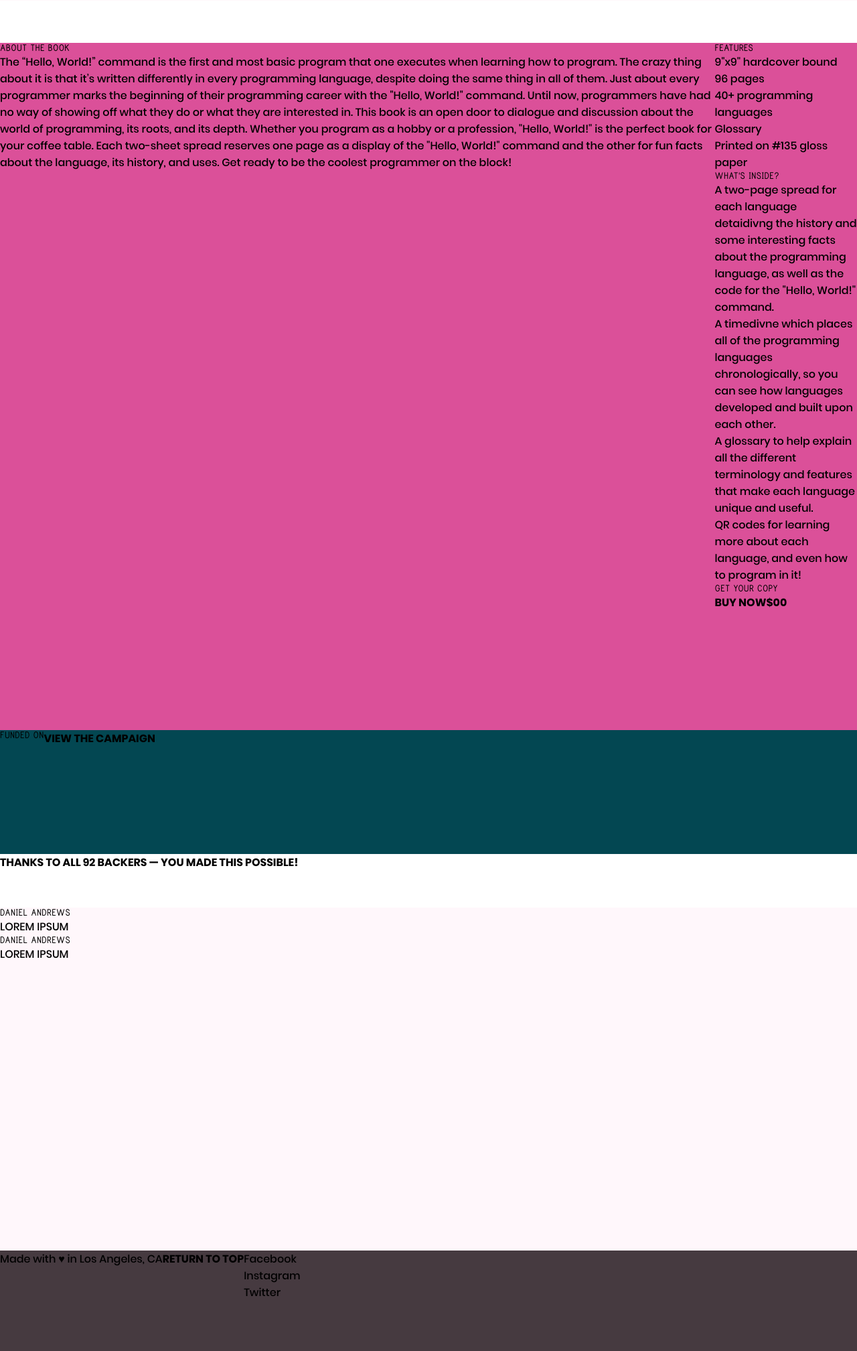
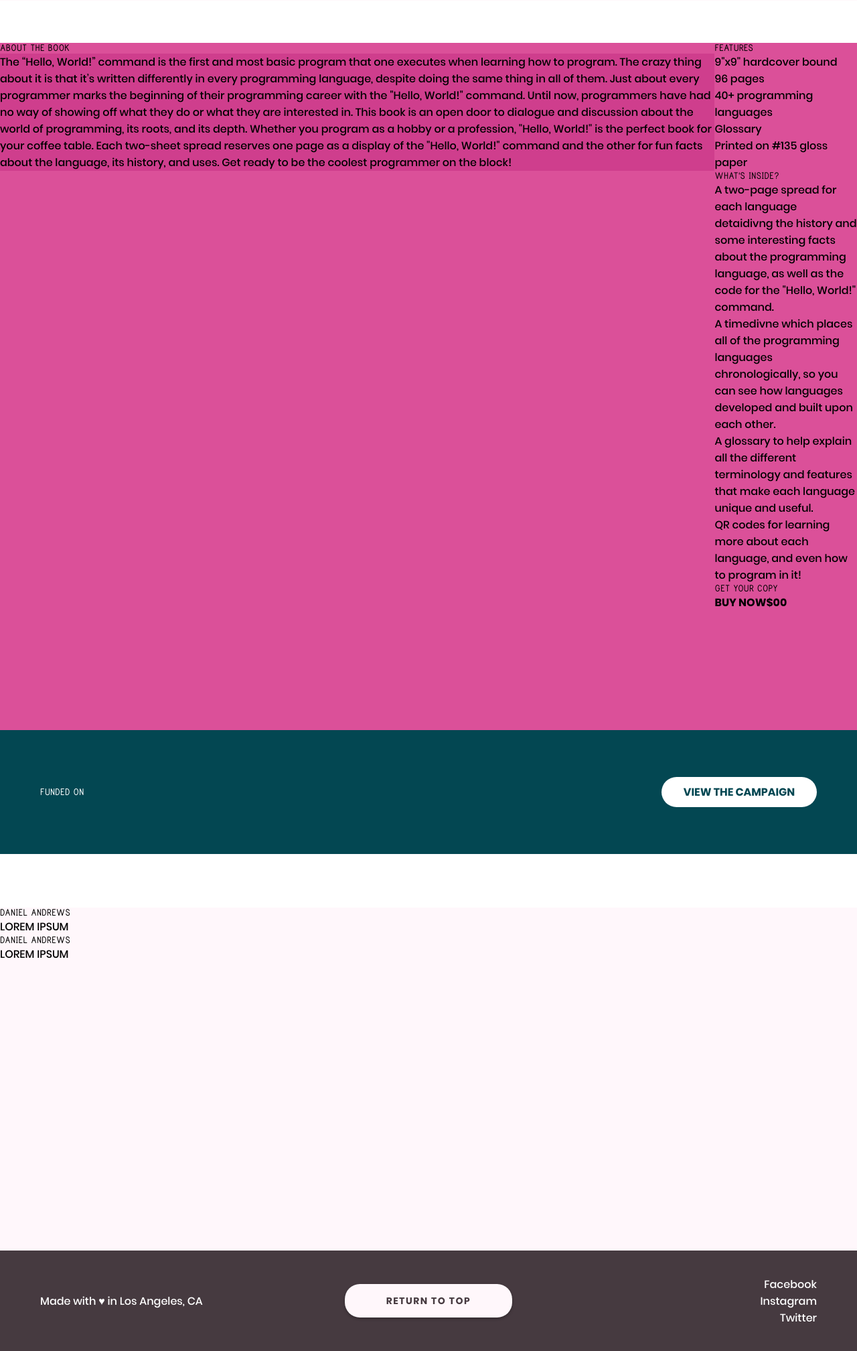
Before and after one commit to DanielAndrews43/hellobook, a PHP site: page / in a window 1280 px wide. Shown: the part 492-2509 px from the top of the page at 67% size. Run offline with PHP 8.4, Linux system fonts and the light colour scheme; style sheets or scripts are compiled from the project's sources.

Commit message:
added footer and third section

```diff
--- a/home.html
+++ b/home.html
@@ -109,7 +109,7 @@
             <div class="ks"></div>
         </div>
         <div class="right">
-            <div class="view cap PoppinsBold">VIEW THE CAMPAIGN</div>
+            <a class="view cap PoppinsBold">VIEW THE CAMPAIGN</a>
         </div>
     </div>
 
@@ -139,9 +139,9 @@
     </div>
 
     <div id="footer" class="container flex-row">
-        <div class="PoppinsMedium">Made with ♥ in Los Angeles, CA</div>
-        <div class="button PoppinsBold">RETURN TO TOP</div>
-        <div class="flex-column">
+        <div class="PoppinsMedium white">Made with ♥ in Los Angeles, CA</div>
+        <a class="button PoppinsBold">RETURN TO TOP</a>
+        <div class="flex-column white">
             <div class="flex-row">
                 <div class="PoppinsMedium">Facebook</div>
                 <div class="img" id="fb"></div>
--- /dev/null
+++ b/style.css
@@ -0,0 +1,153 @@
+html, body, div, span, applet, object, iframe,
+h1, h2, h3, h4, h5, h6, p, blockquote, pre,
+a, abbr, acronym, address, big, cite, code,
+del, dfn, em, img, ins, kbd, q, s, samp,
+small, strike, strong, sub, sup, tt, var,
+b, u, i, center,
+dl, dt, dd, ol, ul, li,
+fieldset, form, label, legend,
+table, caption, tbody, tfoot, thead, tr, th, td,
+article, aside, canvas, details, embed,
+figure, figcaption, footer, header, hgroup,
+menu, nav, output, ruby, section, summary,
+time, mark, audio, video {
+  margin: 0;
+  padding: 0;
+  border: 0;
+  font-size: 100%;
+  font: inherit;
+  vertical-align: baseline; }
+
+@font-face {
+  font-family: "Poppins-Bold";
+  src: url(Poppins-Bold.ttf); }
+@font-face {
+  font-family: "PrintBold";
+  src: url(PrintBold.otf); }
+@font-face {
+  font-family: "Poppins-Medium";
+  src: url(Poppins-Medium.ttf); }
+.flex-row {
+  display: flex;
+  flex-direction: row; }
+
+.flex-column {
+  display: flex;
+  flex-direction: column; }
+
+.PrintBold {
+  font-family: "PrintBold"; }
+
+.PoppinsBold {
+  font-family: "Poppins-Bold"; }
+
+.PoppinsMedium {
+  font-family: "Poppins-Medium"; }
+
+.white {
+  color: white; }
+
+.brown {
+  color: #463A40; }
+
+.cap {
+  text-transform: uppercase; }
+
+.left {
+  display: flex;
+  justify-content: left; }
+
+.right {
+  display: flex;
+  justify-content: right; }
+
+a:link, a:visited, a:hover, a:active {
+  text-decoration: none; }
+
+.nav {
+  position: absolute;
+  width: 100%;
+  top: 0;
+  left: 0;
+  right: 0;
+  height: 66px;
+  justify-content: space-between;
+  padding-top: 32px;
+  padding-bottom: 32px; }
+  .nav .left {
+    padding-left: 60px;
+    font-size: 36px; }
+  .nav .right {
+    padding-right: 60px;
+    font-size: 14px; }
+    .nav .right .nav_item {
+      margin-right: 15px;
+      margin-left: 15px;
+      letter-spacing: 1.56px; }
+
+.button {
+  background: #FFF7FB;
+  box-shadow: 0 2px 4px 0 rgba(0, 0, 0, 0.29);
+  border-radius: 22.5px;
+  height: 50px;
+  width: 187px;
+  font-size: 14px;
+  color: #463A40;
+  letter-spacing: 1.56px;
+  display: flex;
+  align-items: center;
+  justify-content: center; }
+
+#first {
+  background-color: #FFF7FB;
+  height: 493px; }
+
+#second {
+  height: 63px; }
+
+#third {
+  background-color: #DB5099;
+  height: 1026px; }
+  #third #about_container {
+    background-color: #CF3E8D; }
+
+#fourth {
+  background-color: #034752;
+  height: 185px;
+  color: white;
+  justify-content: space-between;
+  padding-left: 60px;
+  padding-right: 60px;
+  align-items: center; }
+  #fourth .view {
+    color: #034752;
+    background-color: white;
+    height: 45px;
+    width: 232px;
+    border-radius: 22.5px;
+    display: flex;
+    justify-content: center;
+    align-items: center; }
+
+#fifth {
+  height: 80px;
+  color: white; }
+
+#sixth {
+  background-color: #FFF7FB;
+  height: 512px; }
+
+#footer {
+  background-color: #463A40;
+  height: 150px;
+  justify-content: space-between;
+  align-items: center;
+  padding-right: 60px;
+  padding-left: 60px; }
+  #footer > div, #footer > a {
+    width: 250px; }
+  #footer .flex-column {
+    display: flex;
+    align-items: flex-end; }
+
+/*# sourceMappingURL=style.css.map */
--- a/style.scss
+++ b/style.scss
@@ -61,6 +61,14 @@
 	font-family: "Poppins-Medium";
 }
 
+.white {
+	color: white;
+}
+
+.brown {
+	color: $color-brown;
+}
+
 .cap {
 	text-transform: uppercase;
 }
@@ -107,6 +115,21 @@
 	}
 }
 
+
+.button {
+	background: $color-light-gray;
+	box-shadow: 0 2px 4px 0 rgba(0,0,0,0.29);
+	border-radius: 22.5px;
+	height: 50px;
+	width: 187px;
+	font-size: 14px;
+	color: $color-brown;
+	letter-spacing: 1.56px;
+	display: flex;
+	align-items: center;
+	justify-content: center;
+}
+
 #first {
 	background-color: $color-light-gray;
 	height: 493px;
@@ -119,15 +142,36 @@
 #third {
 	background-color: $color-light-pink;
 	height: 1026px;
+
+	#about_container {
+		background-color: $color-dark-pink;
+	}
 }
 
 #fourth {
 	background-color: $color-dark-blue;
 	height: 185px;
+	color: white;
+	justify-content: space-between;
+	padding-left: 60px;
+	padding-right: 60px;
+	align-items: center;
+
+	.view {
+		color: $color-dark-blue;
+		background-color: white;
+		height: 45px;
+		width: 232px;
+		border-radius: 22.5px;
+		display: flex;
+		justify-content: center;
+		align-items: center;
+	}
 }
 
 #fifth {
 	height: 80px;
+	color: white;
 }
 
 #sixth {
@@ -138,4 +182,17 @@
 #footer {
 	background-color: $color-brown;
 	height: 150px;
+	justify-content: space-between;
+	align-items: center;
+	padding-right: 60px;
+	padding-left: 60px;
+
+	> div, > a {
+		width: 250px;
+	}
+
+	.flex-column {
+		display: flex;
+		align-items: flex-end;
+	}
 }
```
Also changed, not shown: facebook.svg (added), instagram.svg (added), kickstarter-logo.svg (added), twitter.svg (added), 3 other files.
